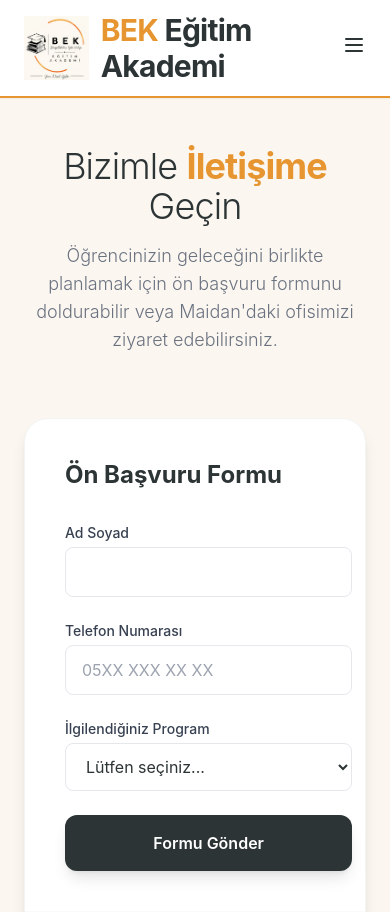
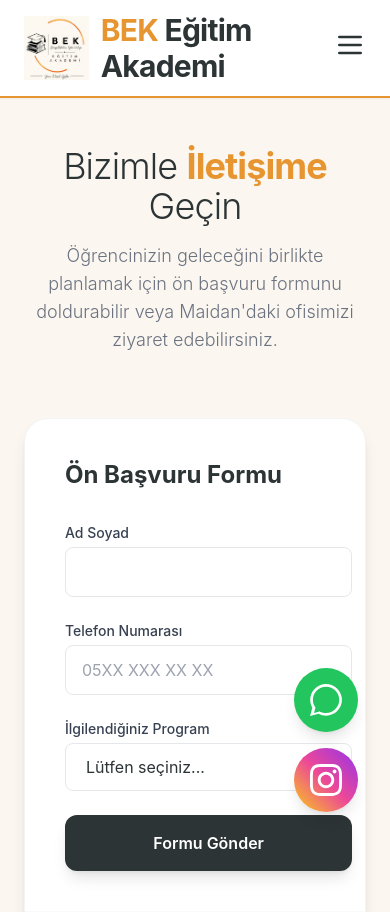
Before and after one commit to sahinbingol85/bek_akademi, a FastAPI app: page /iletisim in a window 390 px wide. Shown: the top 912 px of the page. Run offline with FastAPI, Linux system fonts and the light colour scheme; some libraries are stand-ins or nearby versions.

Commit message:
Enhance base.html with mobile menu and social links
Added mobile menu functionality and social media buttons.

```diff
--- a/templates/base.html
+++ b/templates/base.html
@@ -10,12 +10,12 @@
           theme: {
             extend: {
               colors: {
-                'bek-bg': '#FBF7F0',    // Logonun arka planındaki özel krem tonu
+                'bek-bg': '#FBF7F0',    // Krem tonu
                 'bek-dark': '#2D3436',  // Ana metin rengi
-                'bek-gold': '#E69530',  // Logodaki canlı altın rengi
+                'bek-gold': '#E69530',  // Canlı altın rengi
               },
               fontFamily: {
-                'sans': ['Inter', 'sans-serif'], // Modern, temiz bir yazı tipi
+                'sans': ['Inter', 'sans-serif'],
               }
             }
           }
@@ -24,6 +24,7 @@
 </head>
 <body class="bg-bek-bg text-bek-dark font-sans antialiased">
 
+    <!-- Header -->
     <header class="bg-white border-b-2 border-bek-gold shadow-sm">
         <nav class="container mx-auto px-6 py-3 flex items-center justify-between">
             <a href="/" class="flex items-center gap-3">
@@ -33,6 +34,7 @@
                 </span>
             </a>
 
+            <!-- Masaüstü Menü -->
             <div class="hidden md:flex items-center space-x-8 font-medium">
                 <a href="/" class="text-bek-dark hover:text-bek-gold transition">Ana Sayfa</a>
                 <a href="/hakkimizda" class="text-bek-dark hover:text-bek-gold transition">Felsefemiz</a>
@@ -40,20 +42,30 @@
                 <a href="/iletisim" class="bg-bek-gold text-white px-6 py-2.5 rounded-full hover:bg-bek-dark transition">İletişim</a>
             </div>
 
+            <!-- Mobil Buton -->
             <div class="md:hidden">
-                <button class="text-bek-dark focus:outline-none">
-                    <svg class="h-6 w-6" fill="none" viewBox="0 0 24 24" stroke="currentColor">
+                <button id="mobile-menu-btn" class="text-bek-dark focus:outline-none">
+                    <svg class="h-8 w-8" fill="none" viewBox="0 0 24 24" stroke="currentColor">
                         <path stroke-linecap="round" stroke-linejoin="round" stroke-width="2" d="M4 6h16M4 12h16M4 18h16" />
                     </svg>
                 </button>
             </div>
         </nav>
+
+        <!-- Mobil Menü İçeriği -->
+        <div id="mobile-menu" class="hidden md:hidden flex-col items-center bg-white border-b border-gray-100 py-6 space-y-4">
+            <a href="/" class="text-bek-dark">Ana Sayfa</a>
+            <a href="/hakkimizda" class="text-bek-dark">Felsefemiz</a>
+            <a href="/programlar" class="text-bek-dark">Programlarımız</a>
+            <a href="/iletisim" class="text-bek-gold font-bold">İletişim</a>
+        </div>
     </header>
 
     <main class="container mx-auto px-6 py-12 md:py-16">
         {% block content %}{% endblock %}
     </main>
 
+    <!-- Footer -->
     <footer class="bg-bek-dark text-gray-200 mt-16 py-12 border-t border-gray-700">
         <div class="container mx-auto px-6 text-center">
             <p class="text-2xl font-bold text-white mb-4"><span class="text-bek-gold">BEK</span> Eğitim Akademi</p>
@@ -62,5 +74,24 @@
         </div>
     </footer>
 
+    <!-- Sosyal Medya Sabit Butonları -->
+    <div class="fixed bottom-8 right-8 flex flex-col gap-4 z-50">
+        <a href="https://wa.me/905076005815" target="_blank" class="bg-green-500 text-white p-4 rounded-full shadow-lg hover:scale-110 transition-transform">
+            <svg class="w-8 h-8" fill="currentColor" viewBox="0 0 24 24"><path d="M.057 24l1.687-6.163c-1.041-1.804-1.588-3.849-1.587-5.946.003-6.556 5.338-11.891 11.893-11.891 3.181.001 6.167 1.24 8.413 3.488 2.245 2.248 3.481 5.236 3.48 8.414-.003 6.557-5.338 11.892-11.893 11.892-1.99-.001-3.951-.5-5.688-1.448l-6.305 1.654zm6.597-3.807c1.676.995 3.276 1.591 5.392 1.592 5.448 0 9.886-4.434 9.889-9.885.002-5.462-4.415-9.89-9.881-9.892-5.452 0-9.888 4.44-9.89 9.896-.001 2.237.692 4.167 1.944 5.766l-1.104 4.037 4.131-1.082z"/></svg>
+        </a>
+        <a href="https://www.instagram.com/kullanici_adiniz" target="_blank" class="bg-gradient-to-tr from-yellow-400 via-pink-500 to-purple-600 text-white p-4 rounded-full shadow-lg hover:scale-110 transition-transform">
+            <svg class="w-8 h-8" fill="currentColor" viewBox="0 0 24 24"><path d="M12 2.163c3.204 0 3.584.012 4.85.07 3.252.148 4.771 1.691 4.919 4.919.058 1.265.069 1.645.069 4.849 0 3.205-.012 3.584-.069 4.849-.149 3.225-1.664 4.771-4.919 4.919-1.266.058-1.644.07-4.85.07-3.204 0-3.584-.012-4.849-.07-3.26-.149-4.771-1.699-4.919-4.92-.058-1.265-.07-1.644-.07-4.849 0-3.204.013-3.583.07-4.849.149-3.227 1.664-4.771 4.919-4.919 1.266-.057 1.645-.069 4.849-.069zm0-2.163c-3.259 0-3.667.014-4.947.072-4.358.2-6.78 2.618-6.98 6.98-.059 1.281-.073 1.689-.073 4.948 0 3.259.014 3.668.072 4.948.2 4.358 2.618 6.78 6.98 6.98 1.281.058 1.689.072 4.948.072 3.259 0 3.668-.014 4.948-.072 4.354-.2 6.782-2.618 6.979-6.98.059-1.28.073-1.689.073-4.948 0-3.259-.014-3.667-.072-4.948-.196-4.354-2.617-6.78-6.979-6.98-1.281-.059-1.69-.073-4.949-.073zm0 5.838c-3.403 0-6.162 2.759-6.162 6.162s2.759 6.163 6.162 6.163 6.162-2.759 6.162-6.163c0-3.403-2.759-6.162-6.162-6.162zm0 10.162c-2.209 0-4-1.79-4-4s1.791-4 4-4 4 1.79 4 4-1.791 4-4 4zm6.406-11.845c-.796 0-1.441.645-1.441 1.44s.645 1.44 1.441 1.44c.795 0 1.439-.645 1.439-1.44s-.644-1.44-1.439-1.44z"/></svg>
+        </a>
+    </div>
+
+    <!-- Mobil Menü Scripti -->
+    <script>
+        const btn = document.getElementById('mobile-menu-btn');
+        const menu = document.getElementById('mobile-menu');
+        btn.addEventListener('click', () => {
+            menu.classList.toggle('hidden');
+        });
+    </script>
+
 </body>
 </html>
```
